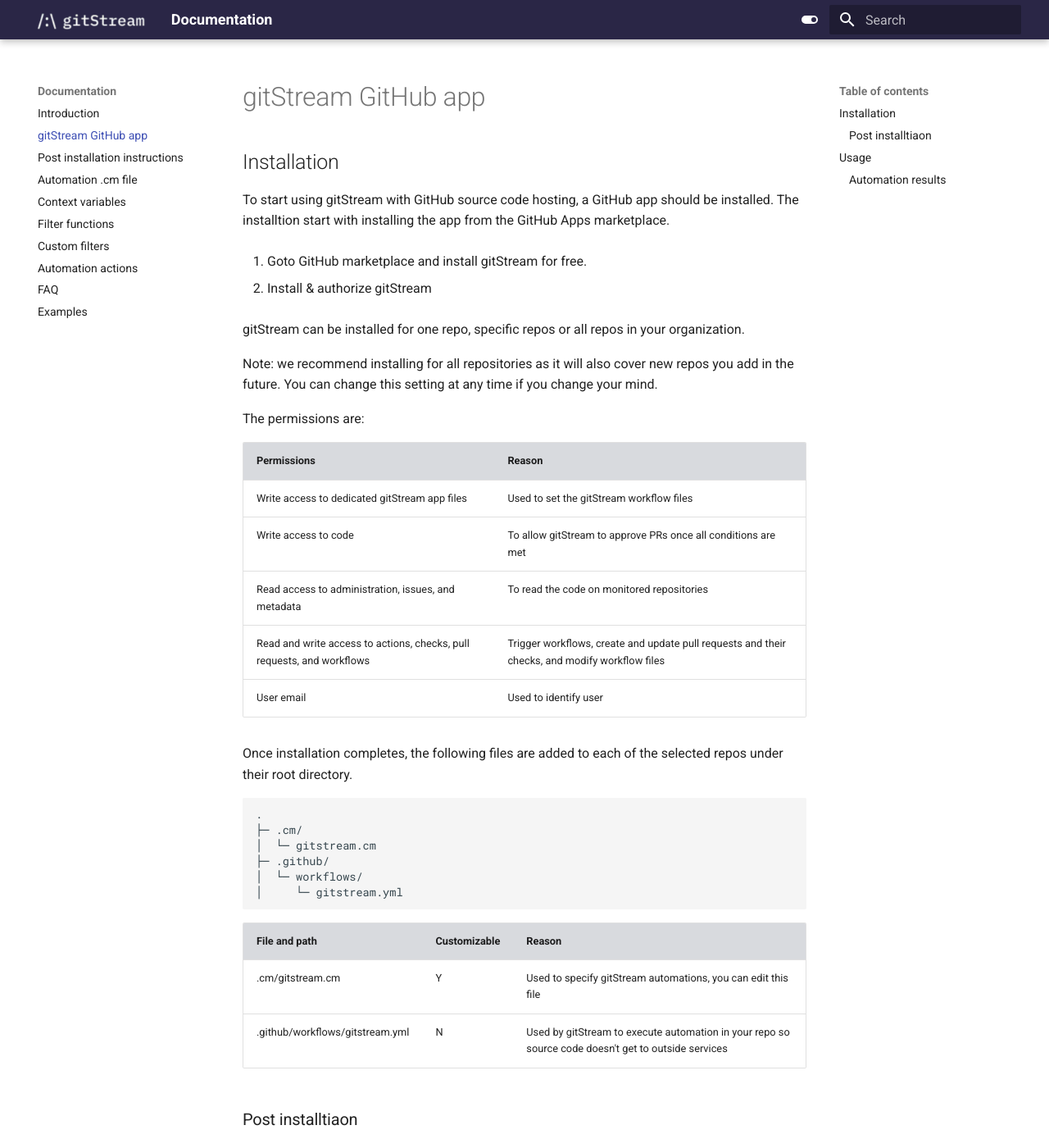
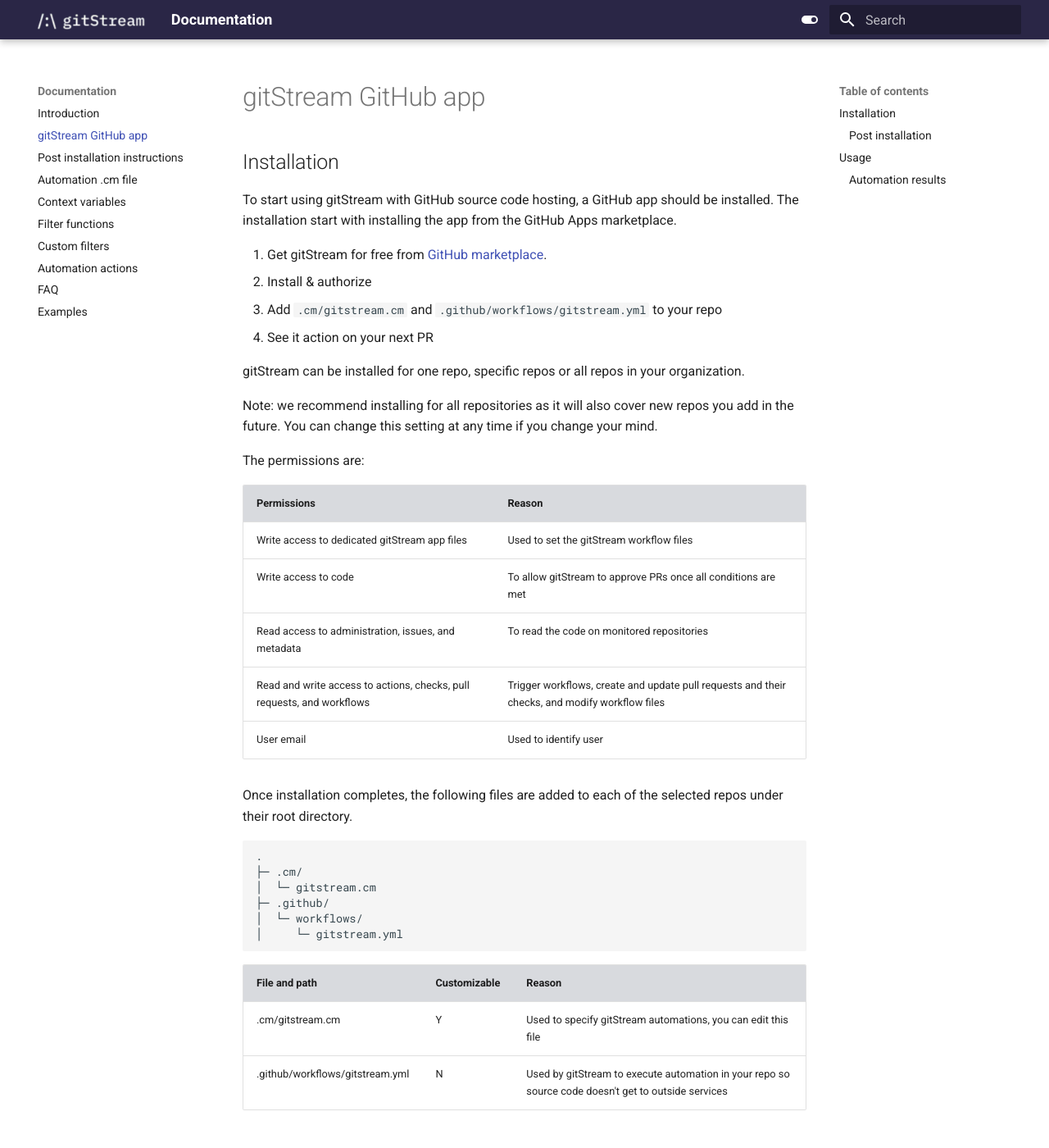
Before and after one commit to lkilpatrick/gitstream-mkdocs, an MkDocs documentation site: the page built from docs/10_github-app.md, in a window 1280 px wide and 1400 px high. Shown: the whole window at 82% size. Built offline with MkDocs 1.6.1 and Material for MkDocs 9.7.7, drawn with Linux system fonts in a browser that asks for light colours; some of the changed text lies outside the part shown.

Commit message:
updated github market link

```diff
--- a/docs/10_github-app.md
+++ b/docs/10_github-app.md
@@ -2,11 +2,12 @@
 
 ## Installation
 
-To start using gitStream with GitHub source code hosting, a GitHub app should be installed. The installtion start with installing the app from the GitHub Apps marketplace.
+To start using gitStream with GitHub source code hosting, a GitHub app should be installed. The installation start with installing the app from the GitHub Apps marketplace.
 
-1. Goto GitHub marketplace and install gitStream for free.
-
-2. Install & authorize gitStream
+1. Get gitStream for free from [GitHub marketplace](https://github.com/marketplace/gitstream-by-linearb).
+2. Install & authorize
+3. Add `.cm/gitstream.cm` and `.github/workflows/gitstream.yml` to your repo
+4. See it action on your next PR
 
 gitStream can be installed for one repo, specific repos or all repos in your organization.
 
@@ -38,9 +39,13 @@
 | .cm/gitstream.cm     | Y            | Used to specify gitStream automations, you can edit this file |
 | .github/workflows/gitstream.yml | N | Used by gitStream to execute automation in your repo so source code doesn't get to outside services |
 
-### Post installtiaon
+### Post installation
 
-See [here](11_github-app-onboarding.md).
+Get the following files into each of your repos main branch:
+1. `.cm/gitstream.cm`
+2. `.github/workflows/gitstream.yml`
+
+See instructions [here](11_github-app-onboarding.md).
 
 ## Usage
 
```
Also changed, not shown: docs/11_github-app-onboarding.md (+7 -7 lines), docs/24_custom-filters.md (+1 -1 lines).
